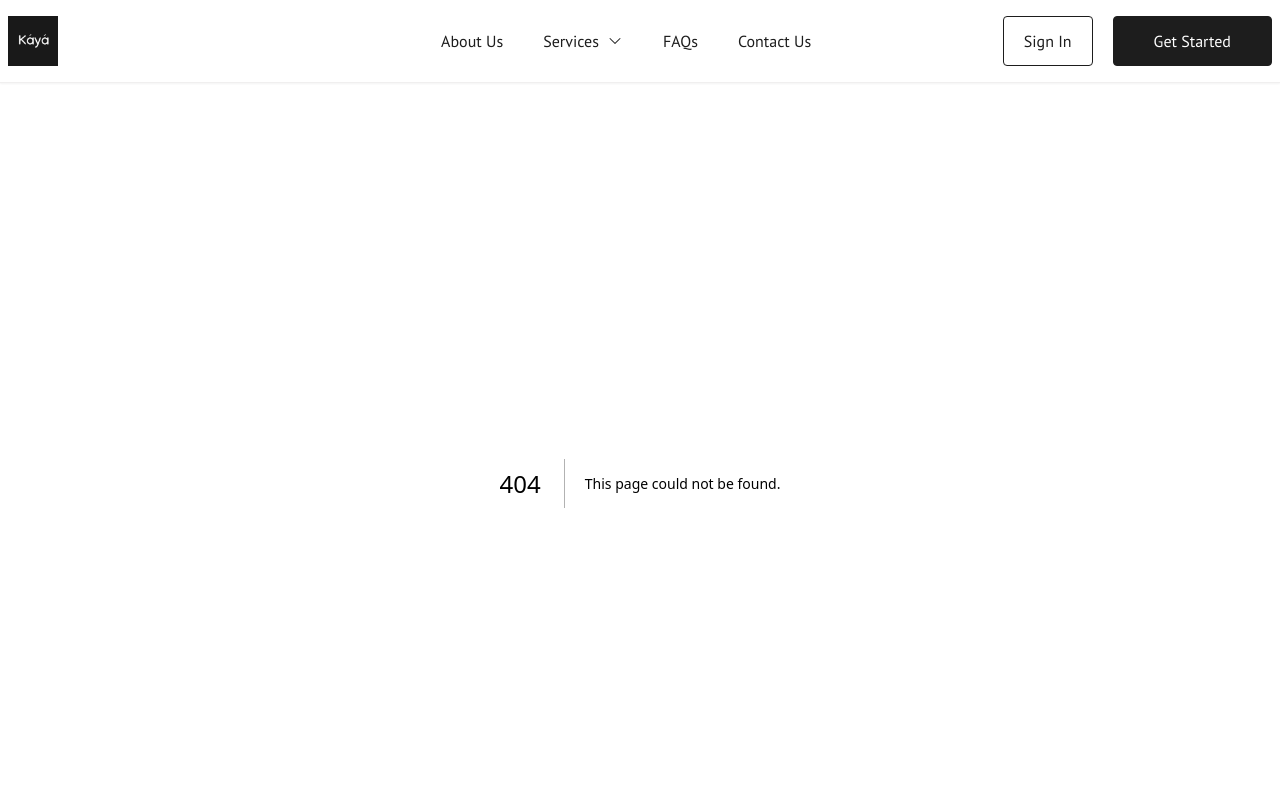
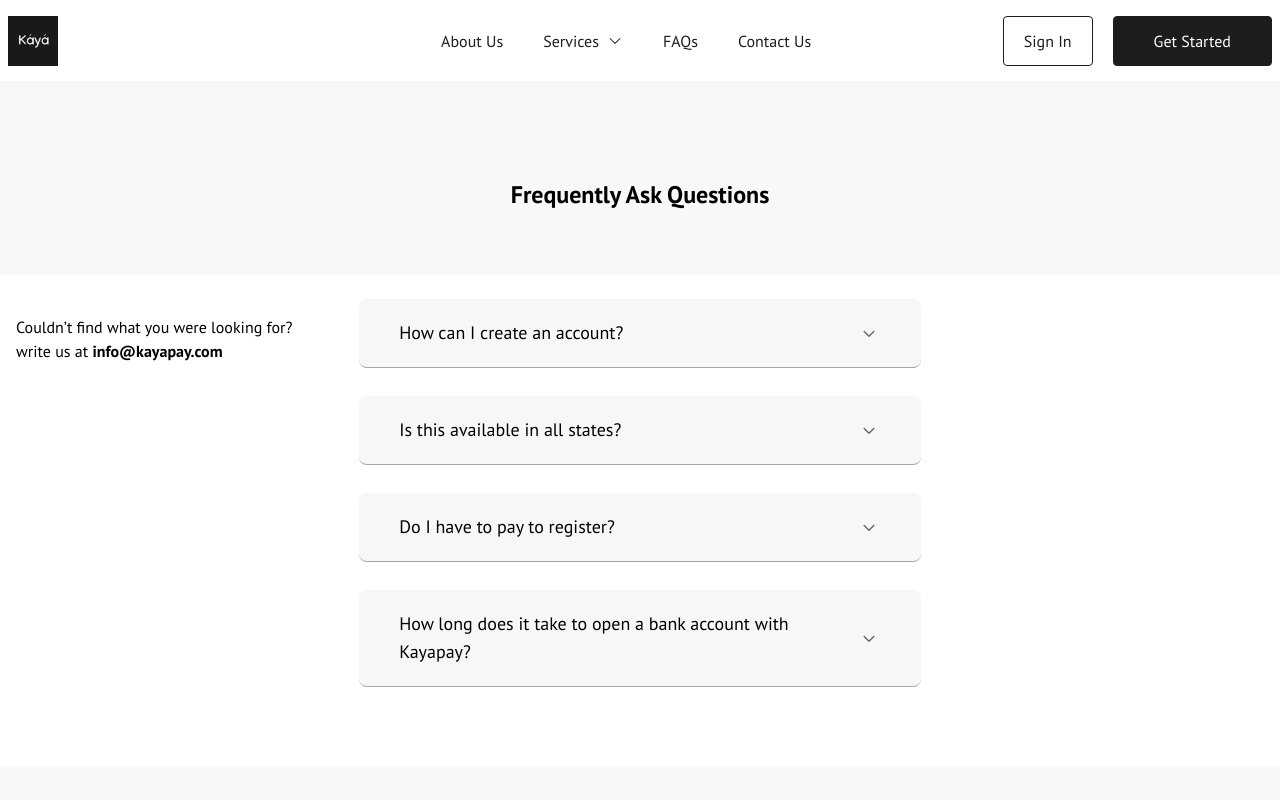
Before and after one commit to Kaya-Africa-Technology/kp-web, a Next.js app: page /faqs in a window 1280 px wide. Before the commit this address had no page. Shown: the top 800 px of the page. Built offline with nearby package versions, Linux system fonts and the light colour scheme.

Commit message:
feature: created the frequently asked question page

```diff
--- a/Components/Footer/Footer.jsx
+++ b/Components/Footer/Footer.jsx
@@ -5,7 +5,7 @@ import { FaLinkedin } from "react-icons/fa";
 function Footer() {
   return (
     <>
-      <footer className="bg-[#F8F8F8] py-7 lg:h-64 h-[60rem] relative bottom-0 w-full">
+      <footer className="bg-[#F8F8F8] py-7 sm:h-96 h-[63rem]  absolute bottom-0 w-full">
         <div className="container px-4 mx-auto">
           <div className="grid grid-cols-1 gap-y-10 lg:place-items-center lg:grid-cols-4 lg:gap-y-0 lg:gap-x-10">
             <div>
--- a/Components/Layout/Layout.jsx
+++ b/Components/Layout/Layout.jsx
@@ -1,15 +1,15 @@
-import React from 'react'
-import Header from '../Header/Header'
-import Footer from '../Footer/Footer'
+import React from "react";
+import Header from "../Header/Header";
+import Footer from "../Footer/Footer";
 
-function Layout({children}) {
+function Layout({ children }) {
   return (
-    <div className='relative min-h-screen'>
+    <div className="relative min-h-screen">
       <Header />
-        {children}
-        <Footer />
+      <div className="pb-[63rem] sm:pb-96">{children}</div>
+      <Footer />
     </div>
-  )
+  );
 }
 
-export default Layout
+export default Layout;
--- /dev/null
+++ b/pages/faqs.js
@@ -0,0 +1,62 @@
+import Link from 'next/link'
+import React, { useState } from 'react'
+import { RxCaretDown, RxCaretUp } from 'react-icons/rx';
+import { Data } from '../utils/faqs';
+
+function Faqs() {
+    const [clicked, setClick] = useState(false);
+
+    const toggle = (index) => {
+        if (clicked === index) {
+            setClick(null)
+        }
+        setClick(index)
+    };
+
+    return (
+        <>
+            <div className='h-24 py-24 text-center bg-[#F8F8F8] mb-10'>
+                <h2 className='text-2xl font-bold'>Frequently Ask Questions</h2>
+            </div>
+            <section className="mb-20 section-container">
+                <p className="mb-10 text-base sm:-mb-16">Couldn’t find what you were looking for?<br />write us at <Link href="/"><span className='font-bold'>info@kayapay.com</span></Link></p>
+                <div className='flex items-center justify-center'>
+                    <div className="flex flex-col justify-center sm:w-[45%] w-full space-y-7">
+                        {Data.map((item, index) => {
+                            return (
+                                <>
+                                    <div classNam="">
+                                        <div
+                                            className={`flex items-center justify-between w-full px-5 lg:px-10 py-5 transition-all duration-300 ease-in-out border-b border-darkGray/40 ${clicked === index
+                                                    ? "rounded-t-lg rounded-none mb-4 font-bold"
+                                                    : "rounded-lg"
+                                                } cursor-pointer bg-lightGray`}
+                                            onClick={() => toggle(index)}
+                                            key={index}
+                                        >
+                                            <h1 className="text-lg">{item.question}</h1>
+                                            <span>
+                                                {clicked ? (
+                                                    <RxCaretUp className="text-2xl cursor-pointer text-gray" />
+                                                ) : (
+                                                    <RxCaretDown className="text-2xl cursor-pointer text-gray" />
+                                                )}
+                                            </span>
+                                        </div>
+                                        {clicked === index ? (
+                                            <p classNam="text-base tracking-wider pl-5 transition-all duration-500 text-gray">
+                                                {item.answer}
+                                            </p>
+                                        ) : null}
+                                    </div>
+                                </>
+                            );
+                        })}
+                    </div>
+                </div>
+            </section>
+        </>
+    )
+}
+
+export default Faqs
--- a/pages/index.js
+++ b/pages/index.js
@@ -9,7 +9,7 @@ import Sponsor from '../Components/Landing/Sponsor'
 
 export default function Home() {
   return (
-    <div className="">
+    <>
       <Head>
         <title>Kayapay</title>
         <meta name="description" content="Generated by create next app" />
@@ -22,6 +22,6 @@ export default function Home() {
         <Faqs />
         <Contact />
         <Sponsor />
-    </div>
+    </>
   )
 }
```
